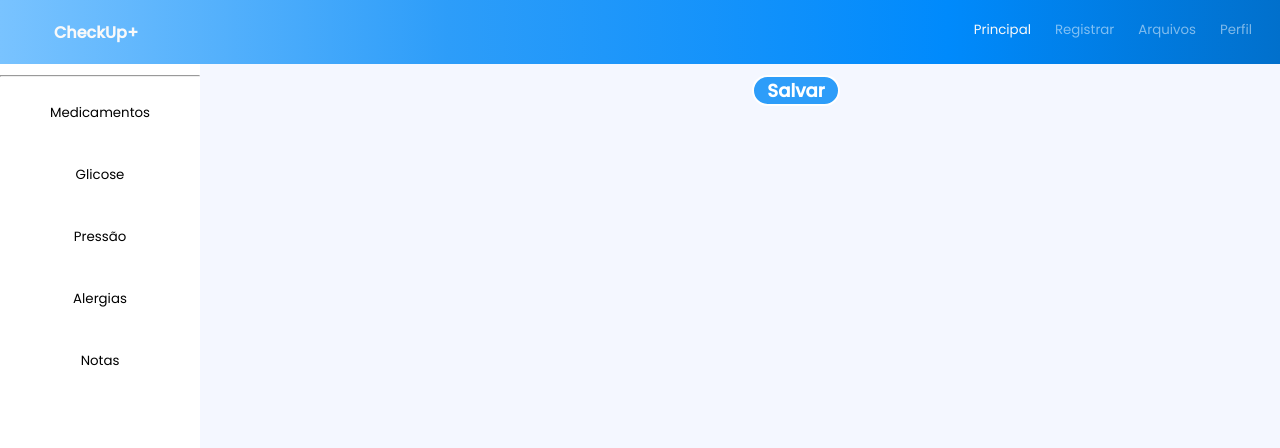
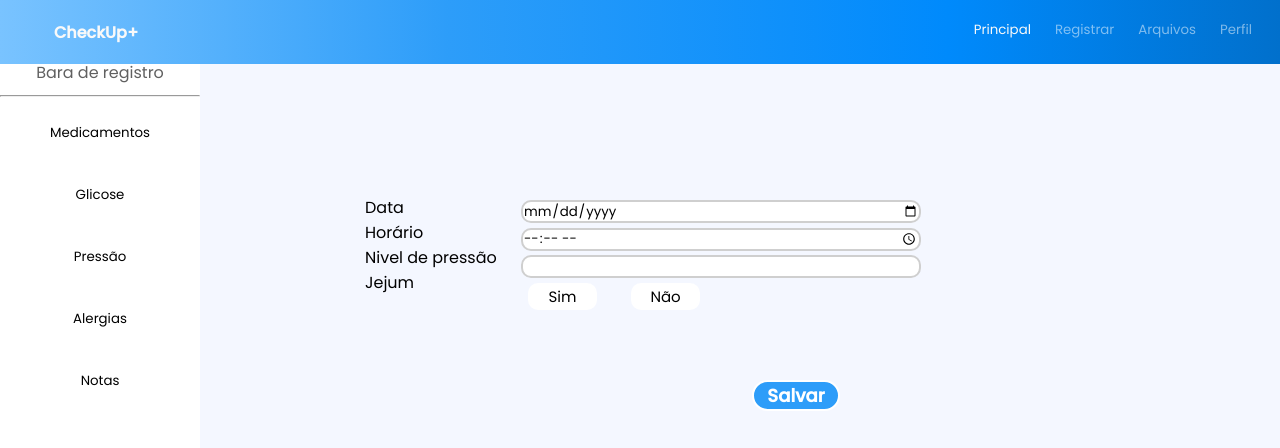
Before and after one commit to beeatriz-machado/Front-End-CheckUp-Web, a plain HTML site: page scr/Principal (uniao)/Pressão/Pressao.html in a window 1280 px wide. Drawn offline with Linux system fonts and the light colour scheme; files whose address does not match are found by name.

Commit message:
atualizando token

```diff
--- a/token/NavigationLeft.css
+++ b/token/NavigationLeft.css
@@ -1,5 +1,5 @@
 .box-navleft{
-    margin-top: 3%;
+    margin-top: 25%;
     background-color: white;
     width: 25vh;
     height: 100vh;
@@ -16,5 +16,6 @@
   .navbar-left p{
     text-align: center;
     color: var(--cinza-font);
+    margin-top: 5%;
 
   }
--- a/token/Table.css
+++ b/token/Table.css
@@ -7,7 +7,7 @@
     height: 100vh;
     margin-left: 25vh;
     /* margin-bottom: 70vh; */
-    margin-top: -45vh;
+    /* margin-top: 45vh; */
 
 
 
@@ -18,7 +18,7 @@
   .container {
       display: flex;
       margin-top: 25vh;
-      margin-left: 50vh;
+      margin-left: -5vh;
       /* background-color: purple; */
   }
 
@@ -31,12 +31,13 @@
   .label-tabela {
       display: block; /* Display labels as block elements for better formatting */
       padding: 5px;
+      margin-top: -10px;
 
   }
 
   .input-tabela{
       width: 50%;
-      margin-left: -75%;
+      margin-left: -65%;
       /* flex: 1; */
       /* height: 1px; */
   }
@@ -58,8 +59,8 @@
 
   .box-yesno{
       /* background-color: red; */
-      margin-left: -75%;
-      width: 51%;
+      margin-left: -70%;
+      width: 50%;
   }
 
   .input-tabela{
```
